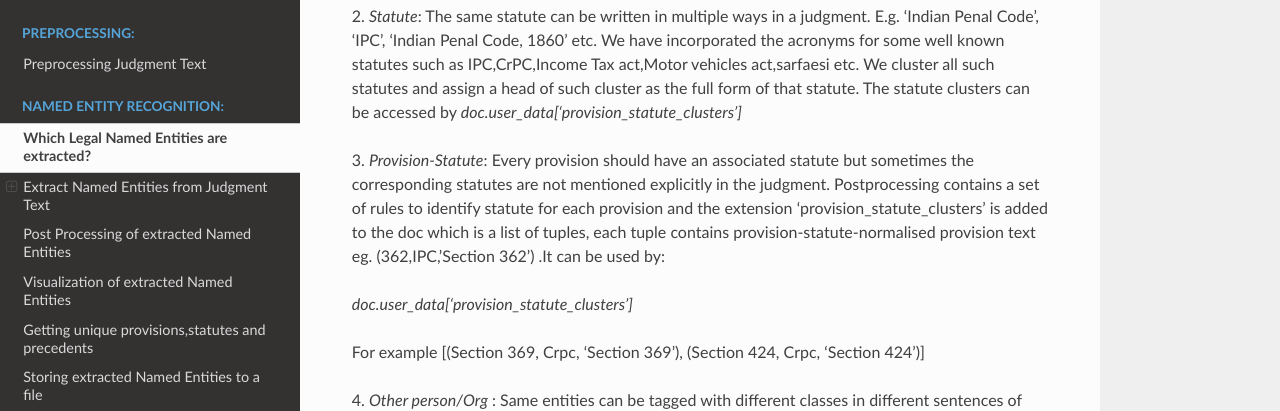
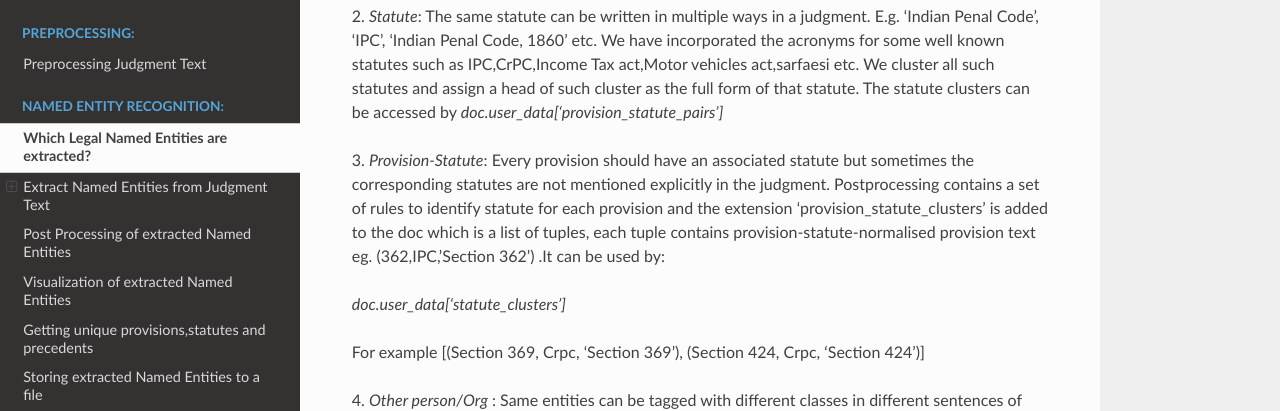
Before and after one commit to OpenNyAI/Opennyai, a Sphinx documentation site: the page built from docs/source/ner/legal_named_entities.rst, in a window 1280 px wide and 900 px high, scrolled down 3020 px. Shown: the part 155-566 px from the top of the window. Built offline with Sphinx 7.4.7 and the Read the Docs theme 2.0.0, drawn with Linux system fonts in a browser that asks for light colours.

Commit message:
Update legal_named_entities.rst

```diff
--- a/docs/source/ner/legal_named_entities.rst
+++ b/docs/source/ner/legal_named_entities.rst
@@ -93,7 +93,7 @@ For example
 2. `Statute`: The same statute can be written in multiple ways in a judgment. E.g. 'Indian Penal Code', 'IPC', 'Indian Penal Code, 1860' etc.
 We have incorporated the acronyms for some well known statutes such as IPC,CrPC,Income Tax act,Motor vehicles act,sarfaesi etc.
 We cluster all such statutes and assign a head of such cluster as the full form of that statute. The statute clusters can be accessed by
-`doc.user_data['provision_statute_clusters']`
+`doc.user_data['provision_statute_pairs']`
 
 3. `Provision-Statute`: Every provision should have an associated statute but sometimes the
 corresponding statutes are not mentioned explicitly in the judgment. Postprocessing contains a
@@ -101,7 +101,7 @@ set of rules to identify statute for each provision and the extension 'provision
 is added to the doc which is a list of tuples, each tuple contains provision-statute-normalised provision text eg. (362,IPC,'Section 362') .It can be
 used by:
 
-`doc.user_data['provision_statute_clusters']`
+`doc.user_data['statute_clusters']`
 
 For example
 [(Section 369, Crpc, 'Section 369'), (Section 424, Crpc, 'Section 424')]
```
